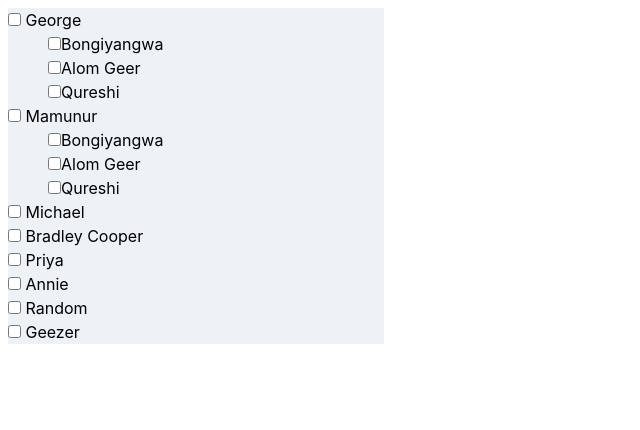
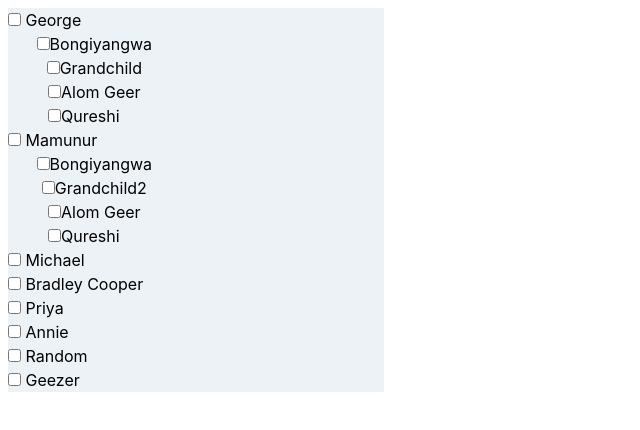
Before and after one commit to Adilmrqureshi/Tree-Accessibility, a React (Create React App) app in the folder filterComponent/tree-component/: page / in a window 1280 px wide. Shown: the top 430 px of the page, without its empty margins (0-640 px from the left). Built offline with nearby package versions, Linux system fonts and the light colour scheme.

Commit message:
The grandchildren now show themselves

```diff
--- a/filterComponent/tree-component/src/components/branch/branch.js
+++ b/filterComponent/tree-component/src/components/branch/branch.js
@@ -1,6 +1,7 @@
-import React, { useState, useEffect } from "react";
+import React, { useState, useEffect, useContext } from "react";
 import { Checkbox } from "antd";
 import "./branch.css";
+import { RootContext } from "../../context/rootContext";
 
 const CheckboxGroup = Checkbox.Group;
 
@@ -10,6 +11,7 @@
   const [checkedList, setCheckedList] = useState([]);
   const [hasChildren, setHasChildren] = useState([]);
   const [remainder, setRemainder] = useState([]);
+  const context = useContext(RootContext);
 
   const { data } = props;
 
@@ -18,22 +20,25 @@
     const remain = [...remainder];
     console.log(data);
     if (data.length > 0) {
-      data.forEach((element) => {
+      data.forEach((element, index) => {
         if (element.children) {
-          parents.push(data);
+          parents.push(data[index]);
         } else {
           remain.push(element);
         }
       });
+      console.log(parents, "Parents");
+      const remainTitles = remain.map(({ title }) => title);
       setHasChildren(parents);
-      setRemainder(remain);
+      setRemainder(remainTitles);
     }
   }, [data]);
 
   //This function will cause the parent component to check all of the children
-  const onCheckAllChange = (e) => {
-    setCheckedList(e.target.checked ? props.defaultOptions : []);
-    setcheckAll(e.target.checked);
+  const onCheckAllChange = (e, defaultOptions) => {
+    console.log(context.checkAll);
+    setCheckedList(e.target.checked ? defaultOptions : []);
+    setcheckAll(e.target.checked || context.checkAll);
   };
 
   const onChange = (checkedList) => {
@@ -43,17 +48,32 @@
 
   let checkbox = null;
   //if the elemenet is on the root level then I don't want to include the checkbox
-  if (hasChildren.length < 0) {
+
+  if (hasChildren.length > 0) {
+    console.log(hasChildren, "HasChildren");
+    const hasChildTitles = hasChildren[0].children.map(({ title }) => title);
     checkbox = (
       <div>
-        <Checkbox onChange={onCheckAllChange} checked={checkAll}>
-          {hasChildren.title}
-        </Checkbox>
-        <CheckboxGroup
-          options={hasChildren.children}
-          value={checkedList}
-          onChange={onChange}
-        />
+        <div>
+          <Checkbox
+            onChange={(event) => onCheckAllChange(event, hasChildTitles)}
+            checked={checkAll}
+          >
+            {hasChildren[0].title}
+          </Checkbox>
+          <CheckboxGroup
+            options={hasChildTitles}
+            value={checkedList}
+            onChange={onChange}
+          />
+        </div>
+        <div className="site-checkbox-all-wrapper branch px-5">
+          <CheckboxGroup
+            options={remainder}
+            value={checkedList}
+            onChange={onChange}
+          />
+        </div>
       </div>
     );
   } else {
```
